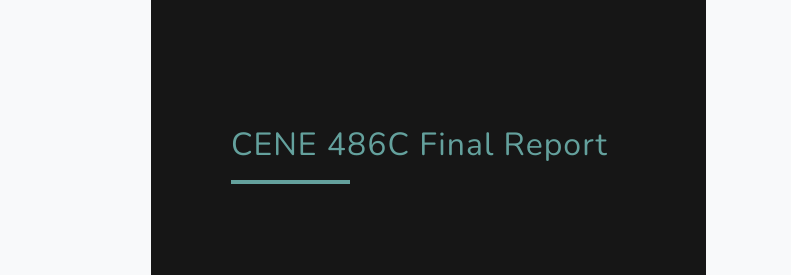
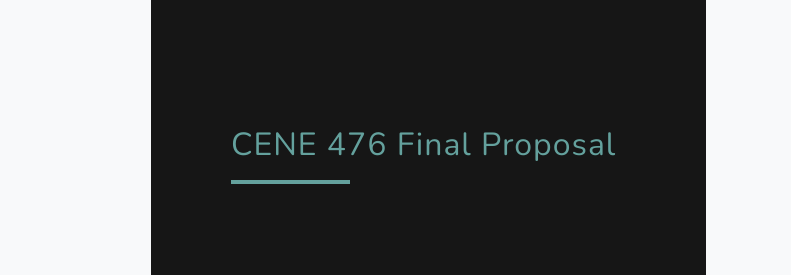
Before and after one commit to Mha239/Documents-, a website: page index.html in a window 1280 px wide. Shown: the part 1423-1698 px from the top of the page, 489-1280 px from the left. Drawn offline with nearby package versions, Linux system fonts and the light colour scheme.

Commit message:
Update index.html

```diff
--- a/index.html
+++ b/index.html
@@ -108,7 +108,7 @@
           <div class="bg-black text-center h-100 project">
             <div class="d-flex h-100">
               <div class="project-text w-100 my-auto text-center text-lg-left">
-                <a href="Preliminary-90% Submittal.pdf"><p><h2>CENE 486C Final Report</h2></p></a>
+                  <a href="Final Proposal.pdf"><p><h2>CENE 476 Final Proposal</h2></p></a>
                 <hr class="d-none d-lg-block mb-0 ml-0">
               </div>
             </div>
```
